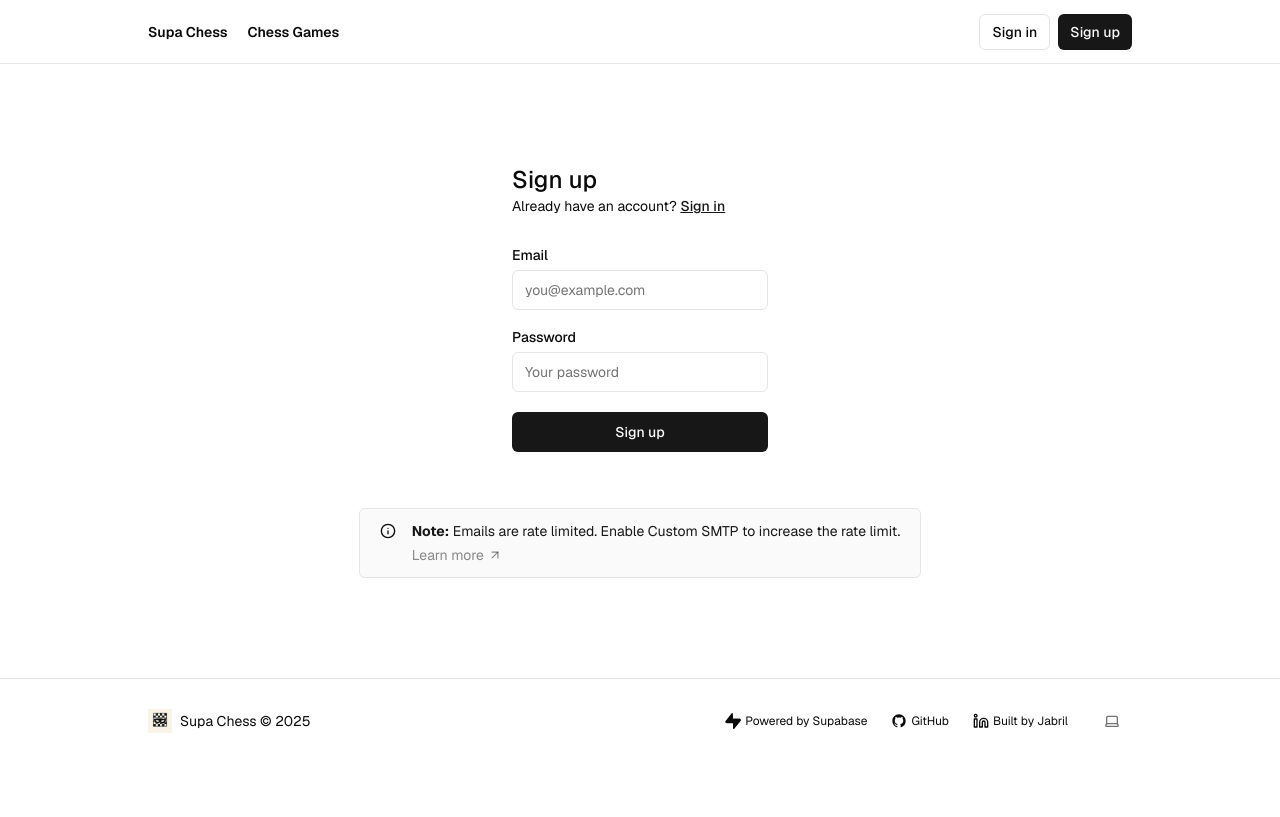
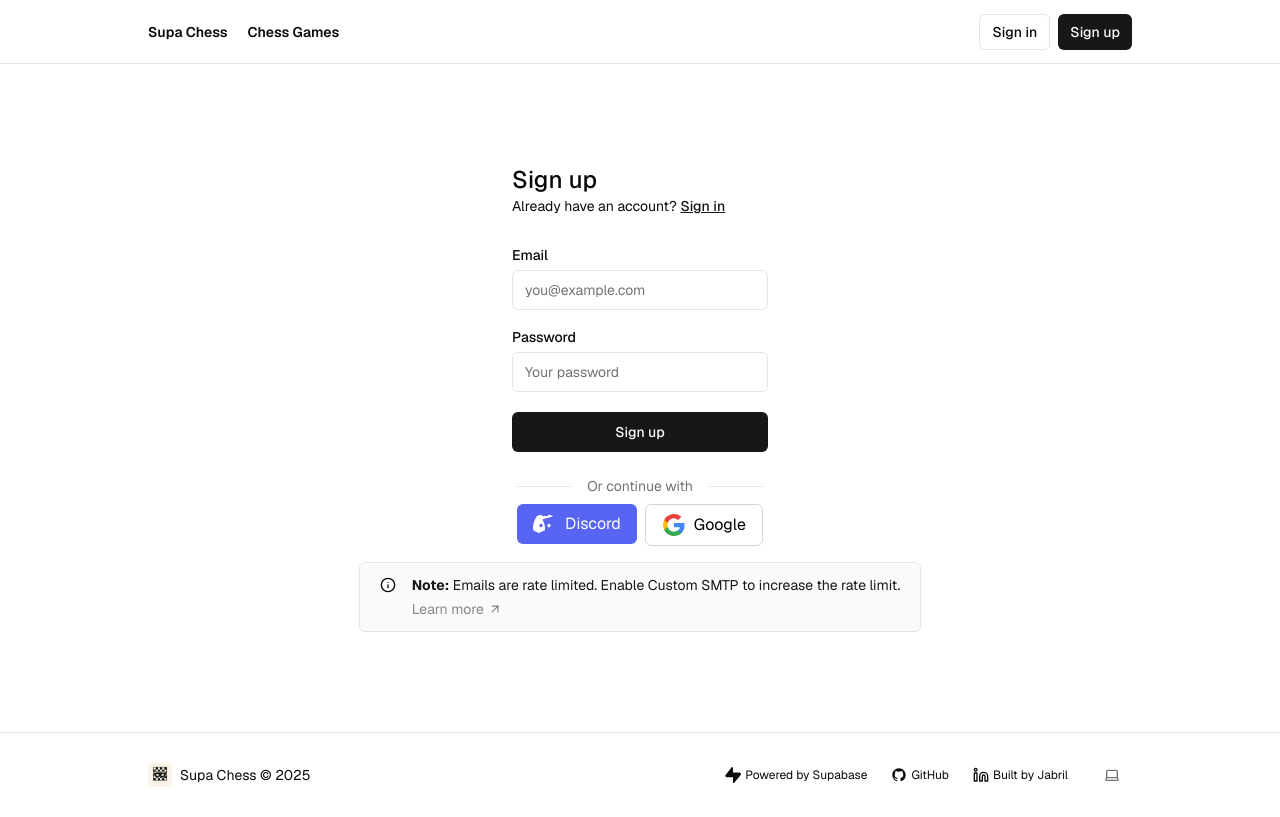
Before and after one commit to Jabril-Mahamud/supa-chess, a Next.js app: page /sign-up in a window 1280 px wide. Built offline with nearby package versions, Linux system fonts and the light colour scheme; no server answers.

Commit message:
Added google and a tooltip

```diff
--- a/app/(auth-pages)/sign-in/page.tsx
+++ b/app/(auth-pages)/sign-in/page.tsx
@@ -1,4 +1,4 @@
-import { signInAction, discordSignInAction } from "@/app/actions";
+import { signInAction, discordSignInAction, googleSignInAction } from "@/app/actions";
 import { FormMessage, Message } from "@/components/form-message";
 import { SubmitButton } from "@/components/submit-button";
 import { Input } from "@/components/ui/input";
@@ -42,14 +42,17 @@ export default async function Login(props: { searchParams: Promise<Message> }) {
         </div>
       </form>
 
-      {/* Discord OAuth Button */}
+      {/* OAuth Providers */}
       <div className="flex flex-col items-center gap-2">
         <div className="flex items-center w-full">
           <hr className="flex-grow border-t" />
-          <span className="px-4 text-sm text-muted-foreground">Or</span>
+          <span className="px-4 text-sm text-muted-foreground">Or continue with</span>
           <hr className="flex-grow border-t" />
         </div>
-        <form action={discordSignInAction}>
+
+        <div className="flex gap-2 w-full">
+          {/* Discord OAuth Button */}
+          <form action={discordSignInAction} className="flex-1">
             <button
               type="submit"
               className="flex items-center justify-center gap-2 w-full
@@ -59,10 +62,29 @@ export default async function Login(props: { searchParams: Promise<Message> }) {
               <svg xmlns="http://www.w3.org/2000/svg" width="24" height="24" viewBox="0 0 24 24" fill="currentColor">
                 <path d="M20.317 4.3698a19.7913 19.7913 0 00-4.8851-1.5116.0741.0741 0 00-.0787.0371c-.211.3765-.4447.8666-.6083 1.2573-1.8423-.2762-3.68-.2762-5.4936 0-.1636-.3999-.4063-.8809-.6175-1.2573a.077.077 0 00-.0788-.037 19.7645 19.7645 0 00-4.8851 1.5116.0699.0699 0 00-.0321.0277C.5334 9.0458-.319 13.5799.0992 18.0578a.0824.0824 0 00.0312.0561c2.0528 1.5076 4.0413 2.4228 5.9868 3.0294a.0785.0785 0 00.0851-.0279c.4609-.6304.8731-1.2952 1.2348-1.9921a.076.076 0 00-.0416-.1061 13.0394 13.0394 0 01-1.8637-.8899.077.077 0 01-.0076-.1276c.1254-.0094.2508-.0242.3746-.0242a.0761.0761 0 01.0762.0622c.1258.8699.6328 1.6835 1.4306 2.2287a.076.076 0 00.0786.0096c1.4742-.7156 2.9483-1.4311 4.4148-2.1467a.076.076 0 00.0395-.0539c.3803-4.0283-.6345-7.5183-2.6848-10.6218a.061.061 0 00-.0323-.0276zM8.02 15.3312c-.8899 0-1.6237-.8152-1.6237-1.8188 0-1.0035.7238-1.8187 1.6237-1.8187.911 0 1.6436.8152 1.6237 1.8187 0 1.0036-.7127 1.8188-1.6237 1.8188zm7.9677 0c-.8898 0-1.6236-.8152-1.6236-1.8188 0-1.0035.7237-1.8187 1.6236-1.8187.911 0 1.6437.8152 1.6236 1.8187 0 1.0036-.7125 1.8188-1.6236 1.8188z"/>
               </svg>
-            Continue with Discord
+              Discord
+            </button>
+          </form>
+
+          {/* Google OAuth Button */}
+          <form action={googleSignInAction} className="flex-1">
+            <button
+              type="submit"
+              className="flex items-center justify-center gap-2 w-full
+                bg-white text-black px-4 py-2 rounded-md
+                border border-gray-300 hover:bg-gray-100 transition-colors"
+            >
+              <svg xmlns="http://www.w3.org/2000/svg" width="24" height="24" viewBox="0 0 24 24">
+                <path d="M22.56 12.25c0-.78-.07-1.53-.2-2.25H12v4.26h5.92c-.26 1.37-1.04 2.53-2.21 3.31v2.75h3.57c2.08-1.92 3.28-4.74 3.28-8.07z" fill="#4285F4"/>
+                <path d="M12 23c2.97 0 5.46-1 7.28-2.69l-3.57-2.75c-.99.69-2.26 1.1-3.71 1.1-2.87 0-5.3-1.94-6.16-4.53H2.18v2.84C3.99 20.53 7.7 23 12 23z" fill="#34A853"/>
+                <path d="M5.84 14.13c-.22-.69-.35-1.42-.35-2.13s.13-1.44.35-2.13V7.03H2.18C1.43 8.55 1 10.22 1 12s.43 3.45 1.18 4.97l2.66-2.84z" fill="#FBBC05"/>
+                <path d="M12 5.38c1.62 0 3.06.56 4.21 1.64l3.15-3.15C17.46 2.09 14.97 1 12 1 7.7 1 3.99 3.47 2.18 7.03l3.66 2.84c.86-2.59 3.29-4.53 6.16-4.53z" fill="#EA4335"/>
+              </svg>
+              Google
             </button>
           </form>
         </div>
       </div>
+    </div>
   );
 }
--- a/app/(auth-pages)/sign-up/page.tsx
+++ b/app/(auth-pages)/sign-up/page.tsx
@@ -1,4 +1,4 @@
-import { signUpAction } from "@/app/actions";
+import { signUpAction, discordSignInAction, googleSignInAction } from "@/app/actions";
 import { FormMessage, Message } from "@/components/form-message";
 import { SubmitButton } from "@/components/submit-button";
 import { Input } from "@/components/ui/input";
@@ -19,7 +19,7 @@ export default async function Signup(props: {
   }
 
   return (
-    <>
+    <div className="flex flex-col gap-4">
       <form className="flex flex-col min-w-64 max-w-64 mx-auto">
         <h1 className="text-2xl font-medium">Sign up</h1>
         <p className="text-sm text text-foreground">
@@ -45,7 +45,52 @@ export default async function Signup(props: {
           <FormMessage message={searchParams} />
         </div>
       </form>
+
+      {/* OAuth Providers */}
+      <div className="flex flex-col items-center gap-2 max-w-64 mx-auto">
+        <div className="flex items-center w-full">
+          <hr className="flex-grow border-t" />
+          <span className="px-4 text-sm text-muted-foreground">Or continue with</span>
+          <hr className="flex-grow border-t" />
+        </div>
+
+        <div className="flex gap-2 w-full">
+          {/* Discord OAuth Button */}
+          <form action={discordSignInAction} className="flex-1">
+            <button
+              type="submit"
+              className="flex items-center justify-center gap-2 w-full
+                bg-[#5865F2] text-white px-4 py-2 rounded-md
+                hover:bg-[#4752C4] transition-colors"
+            >
+              <svg xmlns="http://www.w3.org/2000/svg" width="24" height="24" viewBox="0 0 24 24" fill="currentColor">
+                <path d="M20.317 4.3698a19.7913 19.7913 0 00-4.8851-1.5116.0741.0741 0 00-.0787.0371c-.211.3765-.4447.8666-.6083 1.2573-1.8423-.2762-3.68-.2762-5.4936 0-.1636-.3999-.4063-.8809-.6175-1.2573a.077.077 0 00-.0788-.037 19.7645 19.7645 0 00-4.8851 1.5116.0699.0699 0 00-.0321.0277C.5334 9.0458-.319 13.5799.0992 18.0578a.0824.0824 0 00.0312.0561c2.0528 1.5076 4.0413 2.4228 5.9868 3.0294a.0785.0785 0 00.0851-.0279c.4609-.6304.8731-1.2952 1.2348-1.9921a.076.076 0 00-.0416-.1061 13.0394 13.0394 0 01-1.8637-.8899.077.077 0 01-.0076-.1276c.1254-.0094.2508-.0242.3746-.0242a.0761.0761 0 01.0762.0622c.1258.8699.6328 1.6835 1.4306 2.2287a.076.076 0 00.0786.0096c1.4742-.7156 2.9483-1.4311 4.4148-2.1467a.076.076 0 00.0395-.0539c.3803-4.0283-.6345-7.5183-2.6848-10.6218a.061.061 0 00-.0323-.0276zM8.02 15.3312c-.8899 0-1.6237-.8152-1.6237-1.8188 0-1.0035.7238-1.8187 1.6237-1.8187.911 0 1.6436.8152 1.6237 1.8187 0 1.0036-.7127 1.8188-1.6237 1.8188zm7.9677 0c-.8898 0-1.6236-.8152-1.6236-1.8188 0-1.0035.7237-1.8187 1.6236-1.8187.911 0 1.6437.8152 1.6236 1.8187 0 1.0036-.7125 1.8188-1.6236 1.8188z"/>
+              </svg>
+              Discord
+            </button>
+          </form>
+
+          {/* Google OAuth Button */}
+          <form action={googleSignInAction} className="flex-1">
+            <button
+              type="submit"
+              className="flex items-center justify-center gap-2 w-full
+                bg-white text-black px-4 py-2 rounded-md
+                border border-gray-300 hover:bg-gray-100 transition-colors"
+            >
+              <svg xmlns="http://www.w3.org/2000/svg" width="24" height="24" viewBox="0 0 24 24">
+                <path d="M22.56 12.25c0-.78-.07-1.53-.2-2.25H12v4.26h5.92c-.26 1.37-1.04 2.53-2.21 3.31v2.75h3.57c2.08-1.92 3.28-4.74 3.28-8.07z" fill="#4285F4"/>
+                <path d="M12 23c2.97 0 5.46-1 7.28-2.69l-3.57-2.75c-.99.69-2.26 1.1-3.71 1.1-2.87 0-5.3-1.94-6.16-4.53H2.18v2.84C3.99 20.53 7.7 23 12 23z" fill="#34A853"/>
+                <path d="M5.84 14.13c-.22-.69-.35-1.42-.35-2.13s.13-1.44.35-2.13V7.03H2.18C1.43 8.55 1 10.22 1 12s.43 3.45 1.18 4.97l2.66-2.84z" fill="#FBBC05"/>
+                <path d="M12 5.38c1.62 0 3.06.56 4.21 1.64l3.15-3.15C17.46 2.09 14.97 1 12 1 7.7 1 3.99 3.47 2.18 7.03l3.66 2.84c.86-2.59 3.29-4.53 6.16-4.53z" fill="#EA4335"/>
+              </svg>
+              Google
+            </button>
+          </form>
+        </div>
+      </div>
+
       <SmtpMessage />
-    </>
+    </div>
   );
 }
--- a/app/actions.ts
+++ b/app/actions.ts
@@ -153,3 +153,20 @@ export const discordSignInAction = async () => {
     redirect(data.url);
   }
 };
+
+export const googleSignInAction = async () => {
+  const supabase = await createClient();
+  const origin = (await headers()).get("origin");
+  const { data, error } = await supabase.auth.signInWithOAuth({
+    provider: 'google',
+    options: {
+      redirectTo: `${origin}/auth/callback`
+    }
+  });
+  if (error) {
+    return encodedRedirect("error", "/sign-in", error.message);
+  }
+  if (data.url) {
+    redirect(data.url);
+  }
+};
--- /dev/null
+++ b/components/ui/tooltip.tsx
@@ -0,0 +1,30 @@
+"use client"
+
+import * as React from "react"
+import * as TooltipPrimitive from "@radix-ui/react-tooltip"
+
+import { cn } from "@/lib/utils"
+
+const TooltipProvider = TooltipPrimitive.Provider
+
+const Tooltip = TooltipPrimitive.Root
+
+const TooltipTrigger = TooltipPrimitive.Trigger
+
+const TooltipContent = React.forwardRef<
+  React.ElementRef<typeof TooltipPrimitive.Content>,
+  React.ComponentPropsWithoutRef<typeof TooltipPrimitive.Content>
+>(({ className, sideOffset = 4, ...props }, ref) => (
+  <TooltipPrimitive.Content
+    ref={ref}
+    sideOffset={sideOffset}
+    className={cn(
+      "z-50 overflow-hidden rounded-md border bg-popover px-3 py-1.5 text-sm text-popover-foreground shadow-md animate-in fade-in-0 zoom-in-95 data-[state=closed]:animate-out data-[state=closed]:fade-out-0 data-[state=closed]:zoom-out-95 data-[side=bottom]:slide-in-from-top-2 data-[side=left]:slide-in-from-right-2 data-[side=right]:slide-in-from-left-2 data-[side=top]:slide-in-from-bottom-2 origin-[--radix-tooltip-content-transform-origin]",
+      className
+    )}
+    {...props}
+  />
+))
+TooltipContent.displayName = TooltipPrimitive.Content.displayName
+
+export { Tooltip, TooltipTrigger, TooltipContent, TooltipProvider }
--- a/package.json
+++ b/package.json
@@ -14,6 +14,7 @@
     "@radix-ui/react-separator": "^1.1.2",
     "@radix-ui/react-slot": "^1.1.0",
     "@radix-ui/react-tabs": "^1.1.3",
+    "@radix-ui/react-tooltip": "^1.1.8",
     "@supabase/ssr": "latest",
     "@supabase/supabase-js": "latest",
     "autoprefixer": "10.4.20",
```
Also changed, not shown: 1 other file (tests, documents, lock files or other folders). Lines whose indentation alone changed are shown as unchanged.
